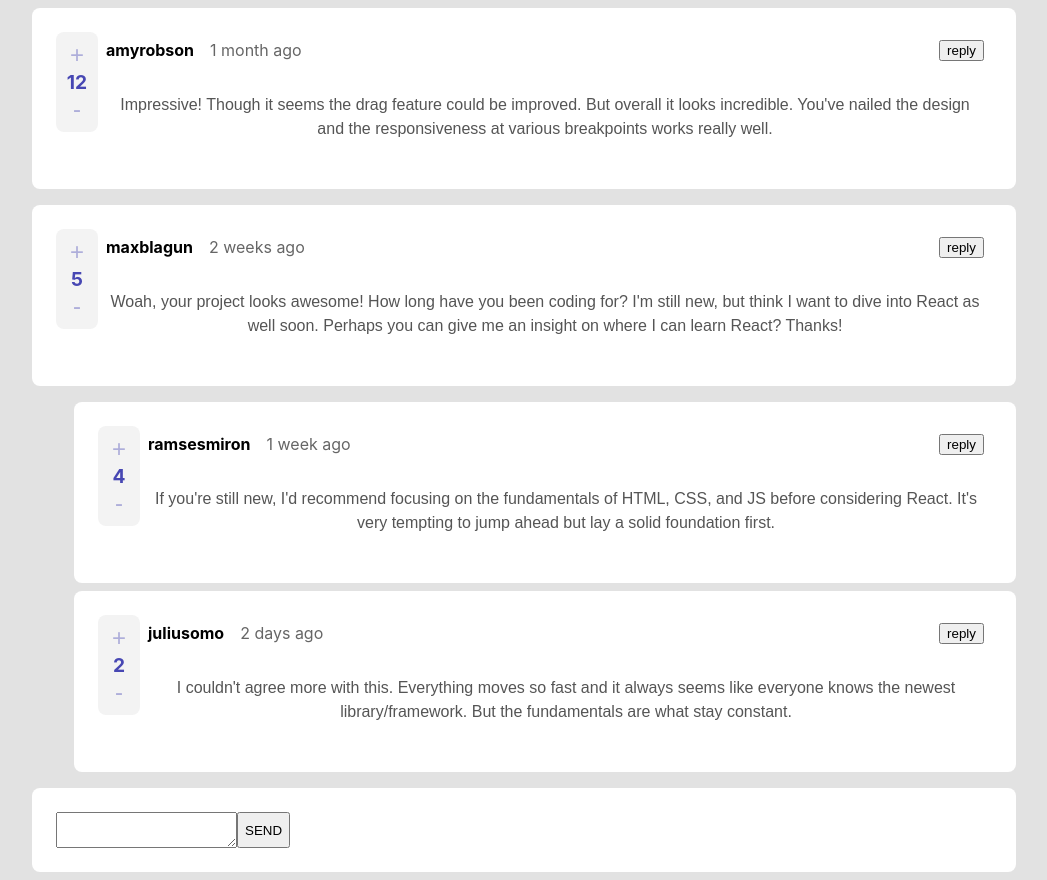
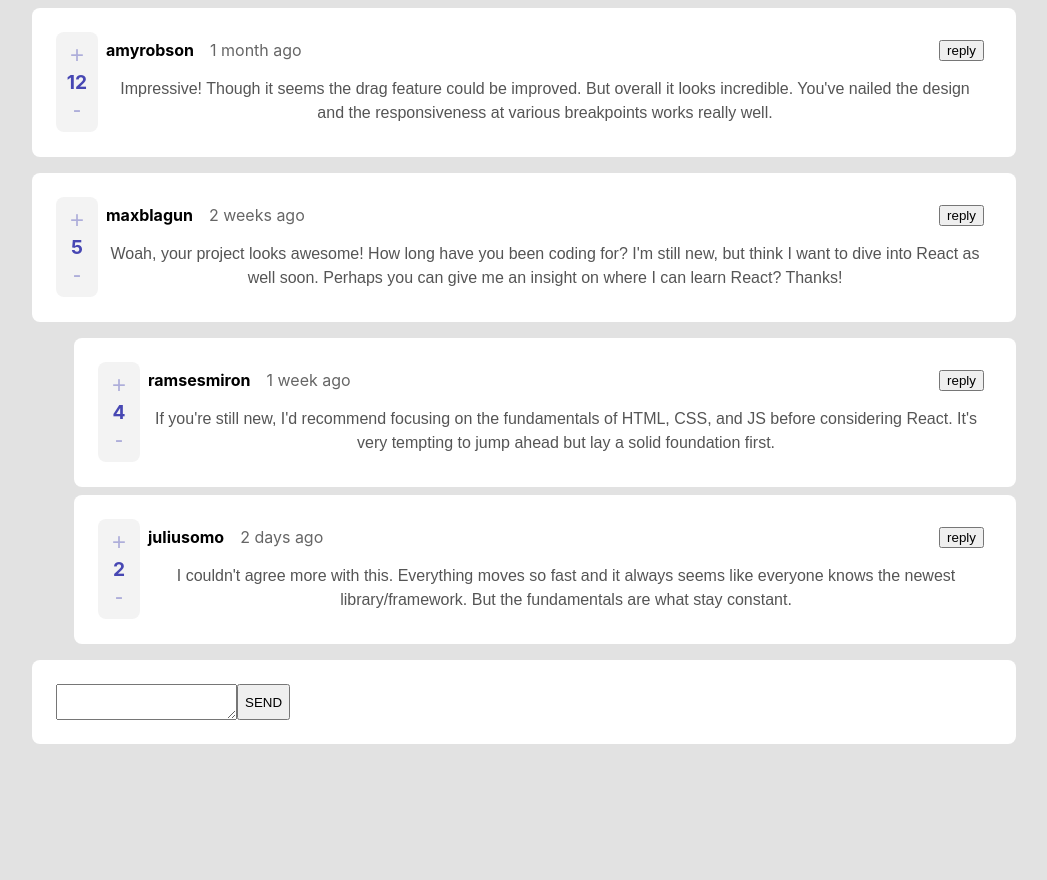
Before and after one commit to blautista/mentor-comment-box, a React (Create React App) app: page / in a window 1280 px wide. Shown: the whole page, without its empty margins (116-1163 px from the left). After the commit the page ends 800 px from the top, so only its background shows below. Built offline with nearby package versions, Linux system fonts and the light colour scheme.

Commit message:
Removed p element default margin

```diff
--- a/src/index.css
+++ b/src/index.css
@@ -9,6 +9,11 @@ body {
   text-align: left;
 }
 
+p {
+  padding:0;
+  margin:0;
+}
+
 code {
   font-family: source-code-pro, Menlo, Monaco, Consolas, 'Courier New',
     monospace;
```
